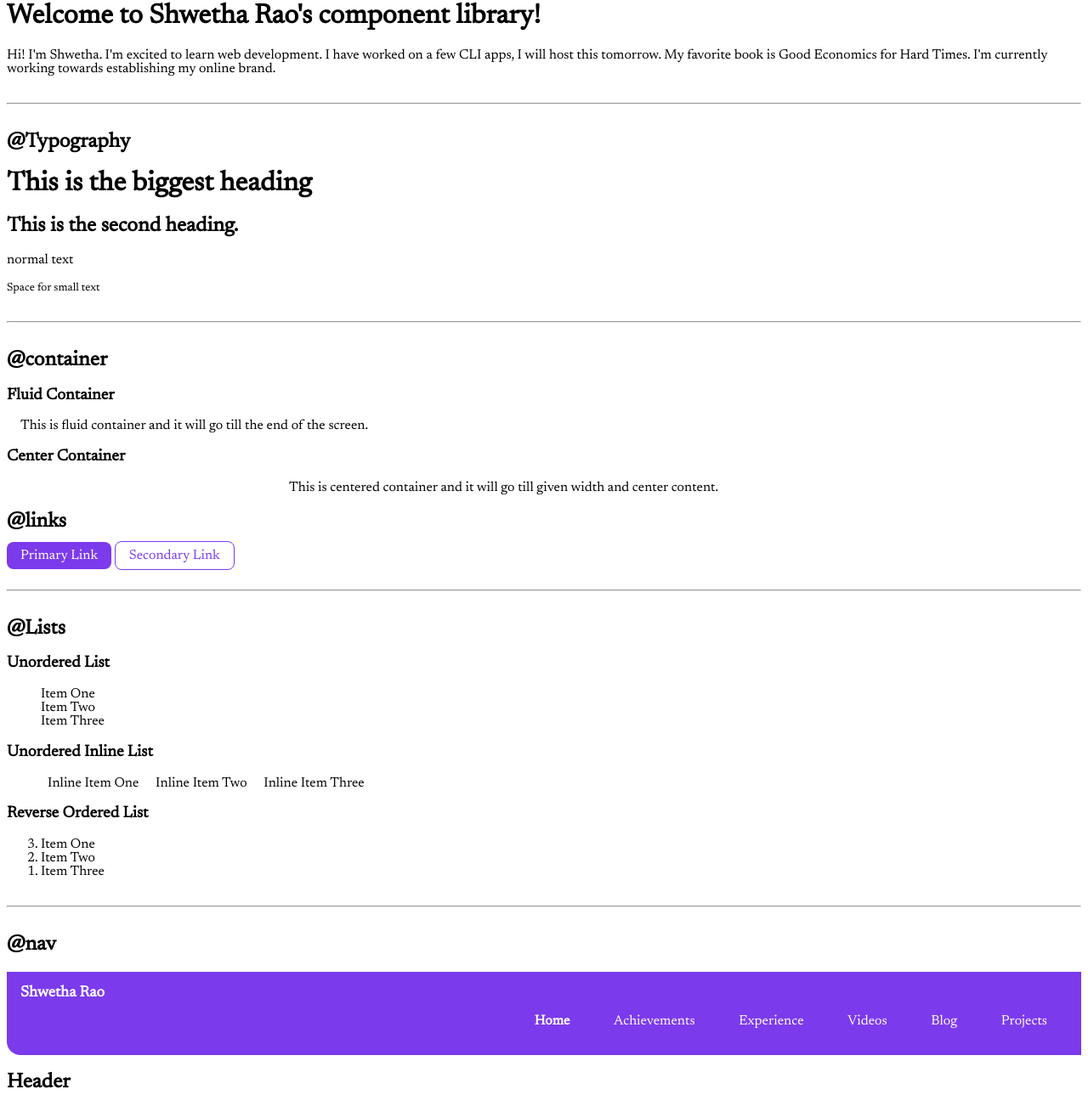
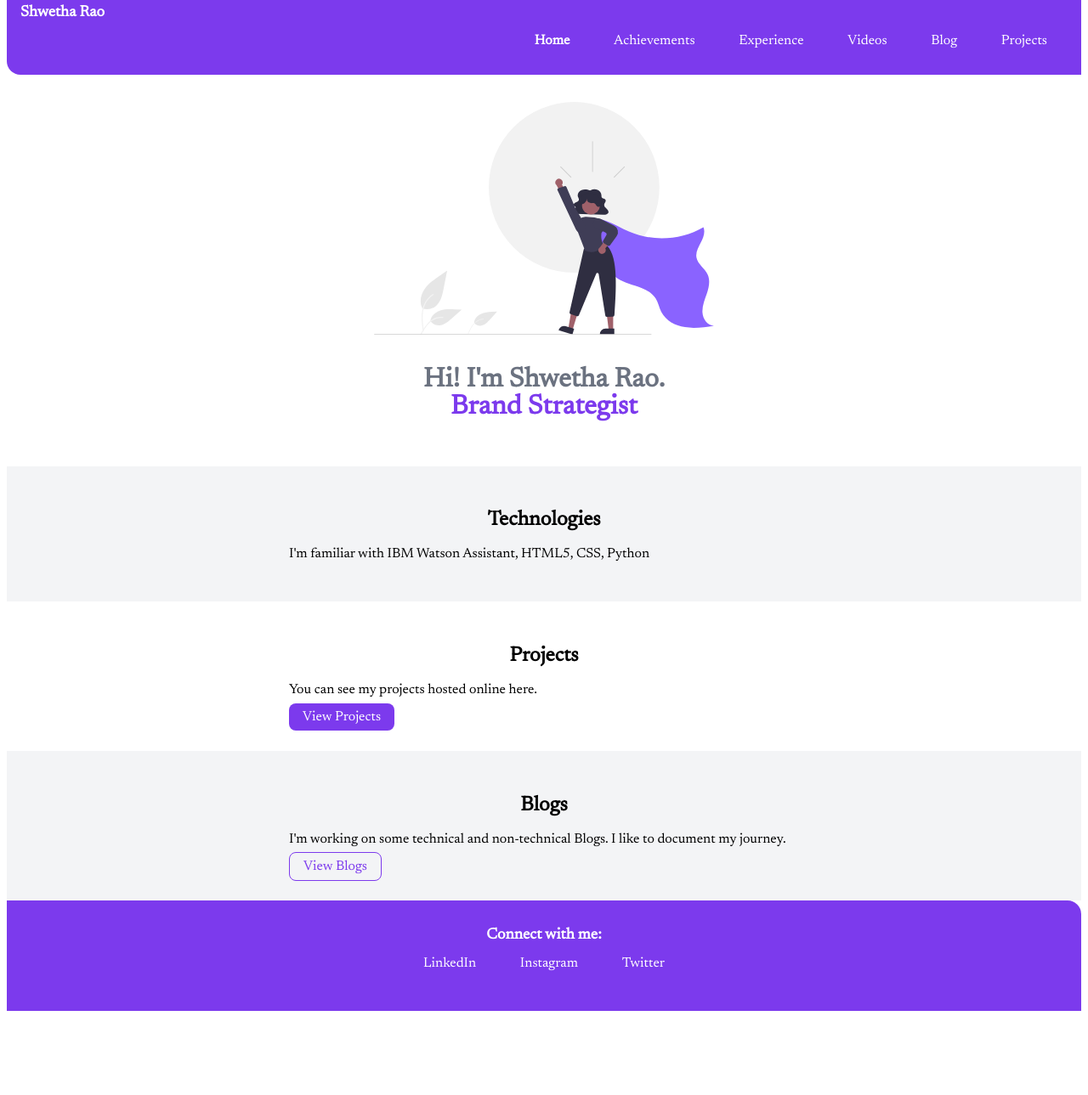
Before and after one commit to rao-shwetha/shwetharao-site, a plain HTML site: page index.html in a window 1280 px wide. Shown: the part 18-1307 px from the top of the page at 85% size. After the commit the page ends 1216 px from the top, so only its background shows below. Drawn offline with Linux system fonts and the light colour scheme.

Commit message:
Basic website

```diff
--- a/index.html
+++ b/index.html
@@ -1,61 +1,13 @@
 <!DOCTYPE html>
 <html lang="en">
-
 <head>
     <meta charset="UTF-8">
     <meta http-equiv="X-UA-Compatible" content="IE=edge">
     <meta name="viewport" content="width=device-width, initial-scale=1.0">
-    <title>Shwetha Rao</title>
-    <link href="styles.css" rel="stylesheet" />
+    <title>Home | Shwetha Rao</title>
+    <link href="styles.css" rel="stylesheet"/>
 </head>
-
 <body>
-    <h1> Welcome to Shwetha Rao's component library! </h1>
-
-    <p> Hi! I'm Shwetha. I'm excited to learn web development.
-        I have worked on a few CLI apps, I will host this tomorrow.
-        My favorite book is Good Economics for Hard Times. I'm currently working towards establishing my online brand.
-    </p>
-    <hr>
-    <h2>@Typography</h2>
-    <h1>This is the biggest heading </h1>
-    <h2>This is the second heading. </h2>
-    <p>normal text</p>
-    <small> Space for small text </small>
-    <hr>
-    <h2>@container</h2>
-    <h3>Fluid Container</h3>
-    <div class="container">This is fluid container and it will go till the end of the screen. </div>
-    <h3>Center Container</h3>
-    <div class="container container-centre">This is centered container and it will go till given width and center content. </div>
-    <h2>@links</h2>
-    <a class="link link-primary" href="/">Primary Link</a>
-    <a class="link link-secondary" href="/">Secondary Link</a>
-    <hr>
-    <h2>@Lists</h2>
-    <h3>Unordered List</h3>
-    <ul class="list-non-bullet">
-        <li>Item One</li>
-        <li>Item Two</li>
-        <li>Item Three</li>
-
-    </ul>
-    <h3>Unordered Inline List</h3>
-    <ul class="list-non-bullet">
-        <li class="list-item-inline">Inline Item One</li>
-        <li class="list-item-inline">Inline Item Two</li>
-        <li class="list-item-inline">Inline Item Three</li>
-
-    </ul>
-    <h3>Reverse Ordered List</h3>
-    <ol reversed>
-        <li>Item One</li>
-        <li>Item Two</li>
-        <li>Item Three</li>
-
-    </ol>
-    <hr>
-    <h2>@nav</h2>
     <nav class="navigation container" >
         <div class="nav-brand">Shwetha Rao</div>
         <ul class="list-non-bullet nav-pills">
@@ -85,49 +37,52 @@
             </li>
         </ul>
     </nav>
-
-    <h2>Header</h2>
     <header class="hero">
-        <img class="hero-img" src="images/powerfulladyviolet.svg" />
+        <img class="hero-img" src="/Images/powerfulladyviolet.svg" />
         <h1 class="hero-heading">Hi! I'm Shwetha Rao. <br> <span class="heading-inverted"> Brand Strategist </span></h1>
     </header>
-    <hr>
-    <h2>@Section</h2>
+    <section class="section ow">
+        <div class="container container-centre">
+        <h1>
+            Technologies
+        </h1>
+        <p>I'm familiar with IBM Watson Assistant, HTML5, CSS, Python</p>
+    </div>
+    </section>
     <section class="section">
         <div class="container container-centre">
         <h1>
-            White Section
+            Projects
         </h1>
-        <p>This will have white background</p>
+        <p>You can see my projects hosted online here.</p>
+        <a class="link link-primary" href="/">View Projects</a>
     </div>
     </section>
     <section class="section ow">
         <div class="container container-centre">
         <h1>
-            Off white Section
+            Blogs
         </h1>
-        <p>This will have grey background</p>
+        <p>I'm working on some technical and non-technical Blogs. I like to document my journey.</p>
+        <a class="link link-secondary" href="/">View Blogs</a>
     </div>
     </section>
-    <hr>
-    <h2>@footer</h2>
     <footer class="footer">
-        <div class="footer-header"> Some small heading </div>
+        <div class="footer-header"> Connect with me: </div>
         <ul class="social-links">
             <li class="list-item-inline">
-                <a class="link" href="/">socialone
+                <a class="link" href="/">LinkedIn
                 </a>
             </li>
             <li class="list-item-inline">
-                <a class="link" href="/">socialtwo
+                <a class="link" href="/">Instagram
                 </a>
             </li>
             <li class="list-item-inline">
-                <a class="link" href="/">socialthree
+                <a class="link" href="/">Twitter
                 </a>
             </li>
         </ul>
     </footer>
 </body>
-
 </html>
--- a/styles.css
+++ b/styles.css
@@ -121,6 +121,10 @@ hr {
     border-top-right-radius: 1rem;
 
 }
+.footer .footer-header {
+    font-weight: bold;
+    font-size: large;
+}
 .footer .link {
     color: white;
 }
```
Also changed, not shown: lib/components.html (added, +133 -0 lines).
